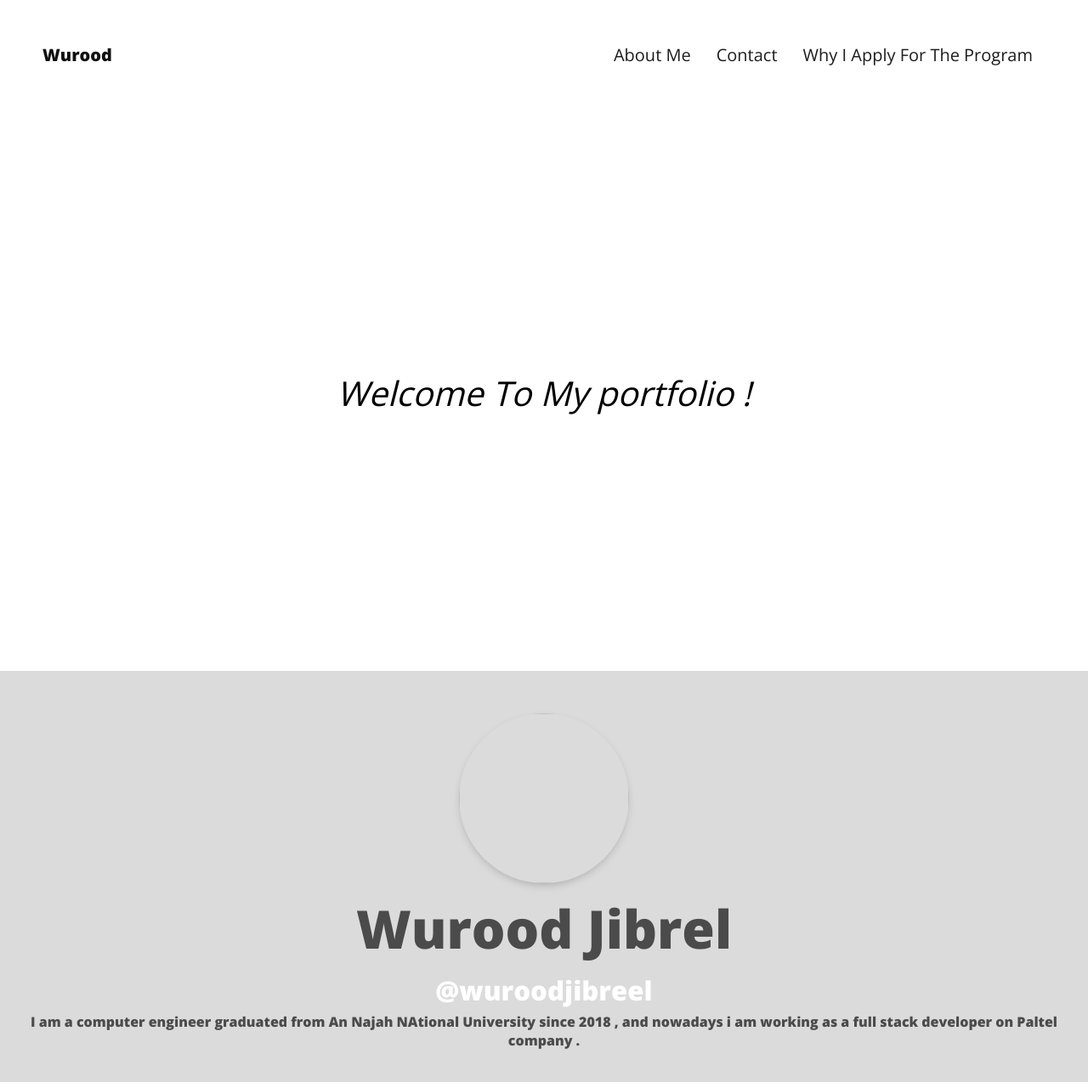
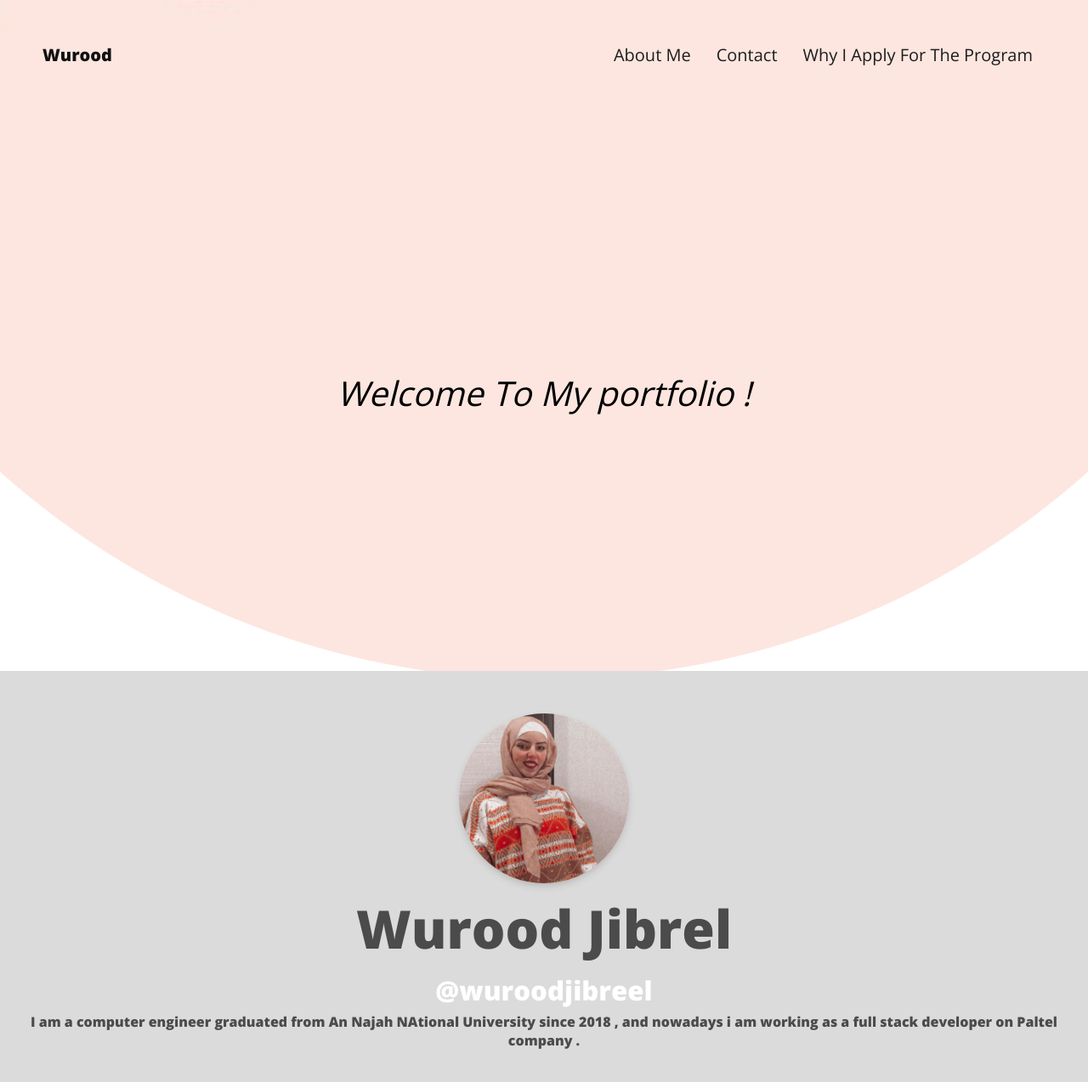
Before and after one commit to wurood/PORTFOLIO-USING-HTML-AND-CSS, a plain HTML site: page index.html in a window 1280 px wide. Shown: the top 1274 px of the page at 85% size. Drawn offline with nearby package versions, Linux system fonts and the light colour scheme.

Commit message:
Add files via upload

```diff
--- a/index.css
+++ b/index.css
@@ -23,7 +23,7 @@
   left:0;
   width:100%;
   height:100%;
-  background-image:url("./images/portfolio.jpg");
+  background-image:url("./portfolio.jpg");
   background-position: center;
   background-size: cover;
   background-attachment: fixed;
--- a/index.html
+++ b/index.html
@@ -38,7 +38,7 @@
                     </a>
                     <p class="description">I am a computer engineer graduated from An Najah NAtional University since 2018 , and nowadays i am working as a full stack developer on Paltel company .</p>
                     </div>
-                    <img src="./images/personal_photo.jpg" draggable="false" itemprop="image">
+                    <img src="./personal_photo.jpg" draggable="false" itemprop="image">
                     </div>
             </div>
 
```
